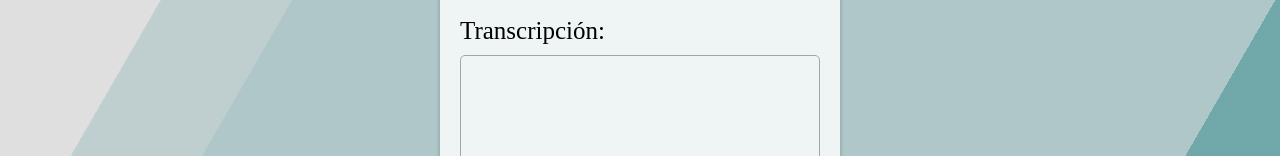
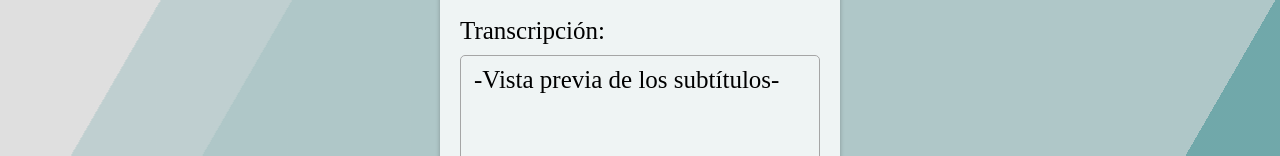
Before and after one commit to pablogravity1209/QR, a plain HTML site: page index.html in a window 1280 px wide. Shown: the part 408-564 px from the top of the page. Drawn offline with nearby package versions, Linux system fonts and the light colour scheme.

Commit message:
Update index.html

```diff
--- a/index.html
+++ b/index.html
@@ -62,7 +62,7 @@
         spellcheck="false"
         placeholder="EL texto se mostrara aqui"
       >
-        <p class="interim"></p>
+        <p id="letra" class="interim">-Vista previa de los subtítulos-</p>
       </div>
       <div class="buttons">
         <button class="btn clear">
```
